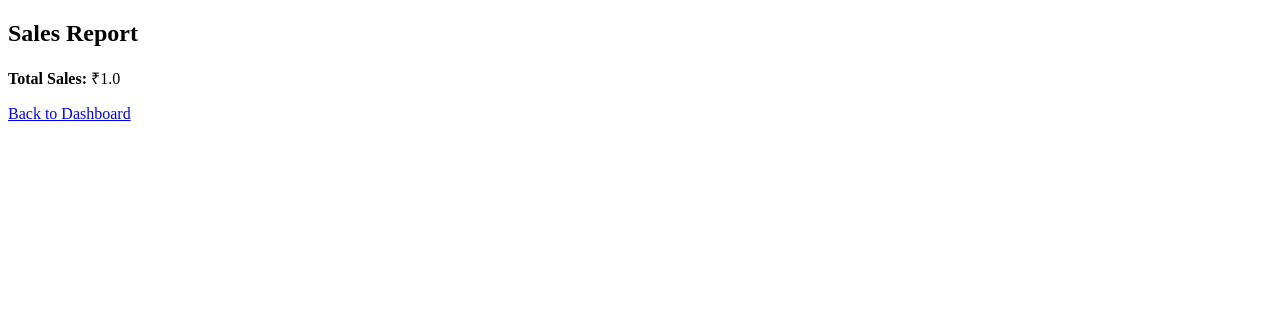
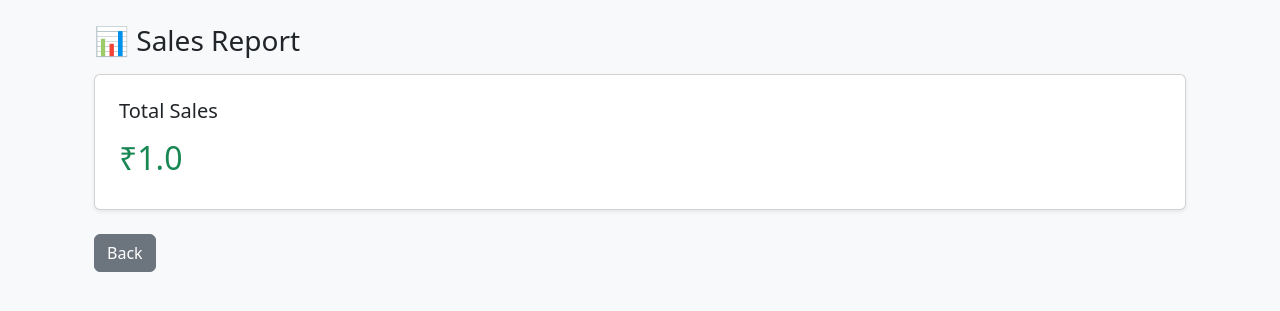
Before and after one commit to Mukesh2731/smart-grocery-system, a Flask app: page /report in a window 1280 px wide. Shown: the top 311 px of the page. Run offline with Flask 3, Linux system fonts and the light colour scheme; data comes from the database, SQL or seed files in the repository.

Commit message:
Update report.html

```diff
--- a/templates/report.html
+++ b/templates/report.html
@@ -2,12 +2,20 @@
 <html>
 <head>
     <title>Sales Report</title>
+    <link href="https://cdn.jsdelivr.net/npm/bootstrap@5.3.2/dist/css/bootstrap.min.css" rel="stylesheet">
 </head>
-<body>
-    <h2>Sales Report</h2>
+<body class="bg-light">
 
-    <p><strong>Total Sales:</strong> ₹{{ total }}</p>
+<div class="container p-4">
+    <h3 class="mb-3">📊 Sales Report</h3>
 
-    <a href="/dashboard">Back to Dashboard</a>
+    <div class="card shadow-sm p-4">
+        <h5>Total Sales</h5>
+        <h2 class="text-success mt-2">₹{{ total }}</h2>
+    </div>
+
+    <a href="/dashboard" class="btn btn-secondary mt-4">Back</a>
+</div>
+
 </body>
 </html>
```
